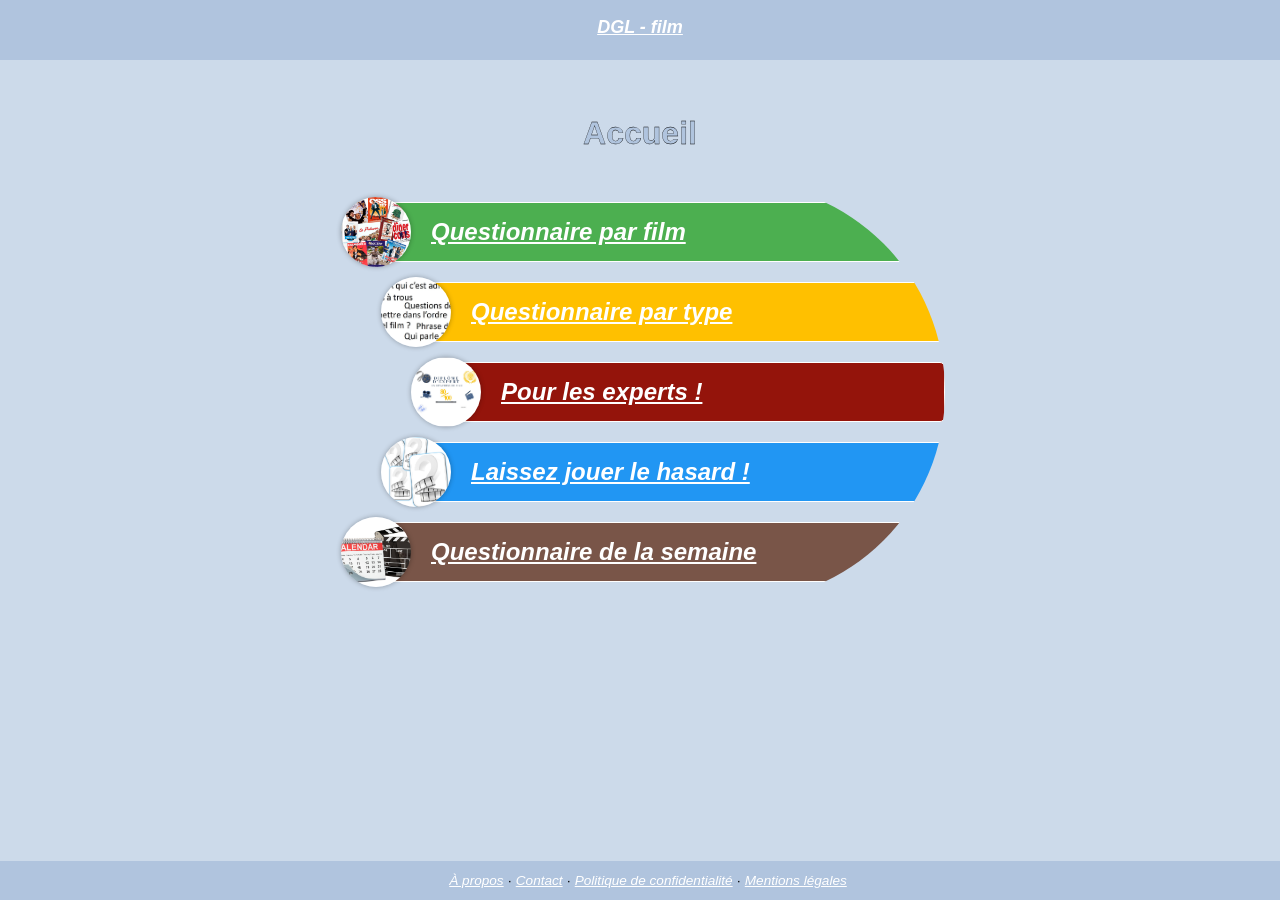
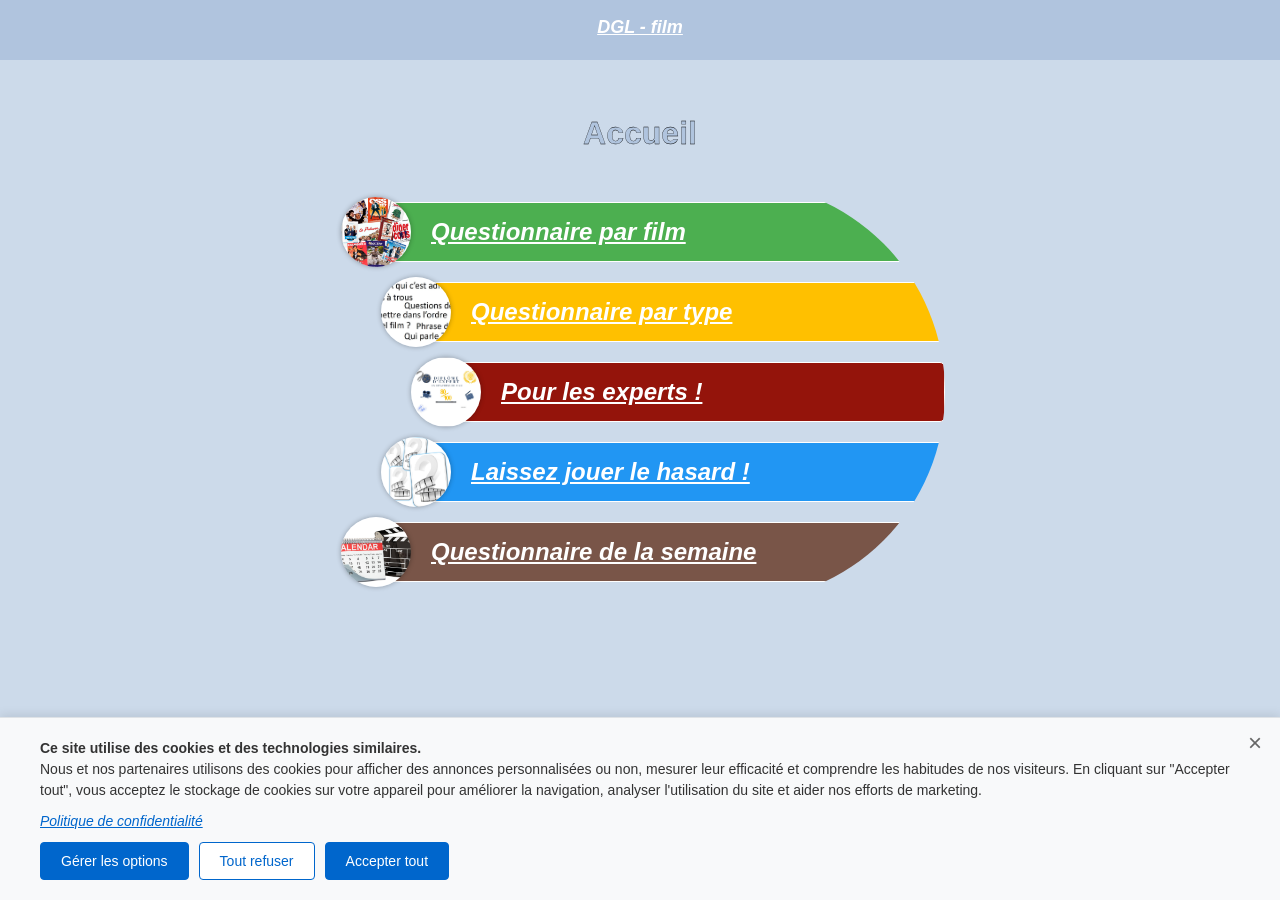
Before and after one commit to GodefroyL/questionnaire-film, a Jekyll site: the page built from index.html, in a window 1280 px wide. Built offline with Jekyll 4.4.1, drawn with Linux system fonts in a browser that asks for light colours.

Commit message:
Ajout des fichiers SEO et bannière de consentement CMP
- Ajout de ads.txt pour la certification Google AdSense
- Ajout de robots.txt pour le référencement
- Ajout de sitemap.xml pour l'indexation des pages avec URL films.dgl-application.fr
- Intégration d'une bannière de consentement CMP compatible Google AdSense
- Création des fichiers CSS et JS pour la gestion des cookies
- Mise à jour du layout base.html avec la bannière et la logique de consentement

Co-authored-by: GodefroyL <GodefroyL@users.noreply.github.com>

```diff
--- a/_layouts/base.html
+++ b/_layouts/base.html
@@ -8,6 +8,11 @@
         <meta name="description" content="{{ page.description }}">
         {% endif %}
         <link rel="icon" href="{{ site.url }}/static/images/logo.ico">
+
+        <!-- Preconnect to Google for AdSense -->
+        <link rel="preconnect" href="https://pagead2.googlesyndication.com">
+        <!-- Cookie Consent CSS -->
+        <link rel="stylesheet" href="{{ site.url }}/static/css/cookie-consent.css">
 
         <link rel="stylesheet" href="{{ site.url }}/static/css/base.css">
         {% if page.css %}
@@ -23,6 +28,27 @@
         {% endif %}
     </head>
     <body>
+        <!-- Cookie Consent Banner - CMP for Google AdSense -->
+        <div id="cookie-consent-banner" class="cookie-consent-banner cookie-consent-hidden">
+            <button class="cookie-consent-close" aria-label="Fermer">&times;</button>
+            <div class="cookie-consent-content">
+                <p class="cookie-consent-text">
+                    <strong>Ce site utilise des cookies et des technologies similaires.</strong><br>
+                    Nous et nos partenaires utilisons des cookies pour afficher des annonces personnalisées ou non,
+                    mesurer leur efficacité et comprendre les habitudes de nos visiteurs.
+                    En cliquant sur "Accepter tout", vous acceptez le stockage de cookies sur votre appareil
+                    pour améliorer la navigation, analyser l'utilisation du site et aider nos efforts de marketing.
+                </p>
+                <p class="cookie-consent-text">
+                    <a href="{{ site.url }}/html/pages_footer/confidentialite.html" target="_blank">Politique de confidentialité</a>
+                </p>
+                <div class="cookie-consent-actions">
+                    <button class="cookie-consent-button cookie-consent-manage">Gérer les options</button>
+                    <button class="cookie-consent-button cookie-consent-reject-all secondary">Tout refuser</button>
+                    <button class="cookie-consent-button cookie-consent-accept-all">Accepter tout</button>
+                </div>
+            </div>
+        </div>
         <header>
             <a href="{{ site.url }}/index.html">DGL - film</a>
         </header>
--- /dev/null
+++ b/ads.txt
@@ -0,0 +1 @@
+google.com, pub-4994392991547793, DIRECT, f08c47fec0942fa0
--- /dev/null
+++ b/robots.txt
@@ -0,0 +1,4 @@
+User-agent: *
+Allow: /
+
+Sitemap: https://films.dgl-application.fr/sitemap.xml
--- /dev/null
+++ b/static/css/cookie-consent.css
@@ -0,0 +1,126 @@
+.cookie-consent-banner {
+    position: fixed;
+    bottom: 0;
+    left: 0;
+    right: 0;
+    background-color: #f8f9fa;
+    border-top: 1px solid #dee2e6;
+    padding: 20px;
+    box-shadow: 0 -2px 10px rgba(0, 0, 0, 0.1);
+    z-index: 10000;
+    display: flex;
+    flex-direction: column;
+    gap: 15px;
+}
+
+.cookie-consent-content {
+    display: flex;
+    flex-direction: column;
+    gap: 10px;
+    max-width: 1200px;
+    margin: 0 auto;
+    width: 100%;
+}
+
+.cookie-consent-text {
+    font-size: 14px;
+    line-height: 1.5;
+    color: #333;
+    margin: 0;
+}
+
+.cookie-consent-text strong {
+    font-weight: 600;
+}
+
+.cookie-consent-text a {
+    color: #0066cc;
+    text-decoration: underline;
+}
+
+.cookie-consent-text a:hover {
+    color: #0052a3;
+}
+
+.cookie-consent-actions {
+    display: flex;
+    flex-wrap: wrap;
+    gap: 10px;
+    align-items: center;
+}
+
+.cookie-consent-button {
+    padding: 10px 20px;
+    border: 1px solid #0066cc;
+    background-color: #0066cc;
+    color: white;
+    border-radius: 4px;
+    cursor: pointer;
+    font-size: 14px;
+    font-weight: 500;
+    transition: background-color 0.2s, border-color 0.2s;
+}
+
+.cookie-consent-button:hover {
+    background-color: #0052a3;
+    border-color: #0052a3;
+}
+
+.cookie-consent-button.secondary {
+    background-color: white;
+    color: #0066cc;
+    border-color: #0066cc;
+}
+
+.cookie-consent-button.secondary:hover {
+    background-color: #f0f7ff;
+    border-color: #0052a3;
+}
+
+.cookie-consent-close {
+    position: absolute;
+    top: 10px;
+    right: 10px;
+    background: none;
+    border: none;
+    font-size: 24px;
+    cursor: pointer;
+    color: #666;
+    width: 30px;
+    height: 30px;
+    display: flex;
+    align-items: center;
+    justify-content: center;
+}
+
+.cookie-consent-close:hover {
+    color: #333;
+    background-color: #f0f0f0;
+    border-radius: 50%;
+}
+
+.cookie-consent-hidden {
+    display: none !important;
+}
+
+@media (max-width: 768px) {
+    .cookie-consent-banner {
+        padding: 15px;
+    }
+
+    .cookie-consent-actions {
+        flex-direction: column;
+        align-items: stretch;
+    }
+
+    .cookie-consent-button {
+        width: 100%;
+        text-align: center;
+    }
+
+    .cookie-consent-close {
+        top: 5px;
+        right: 5px;
+        font-size: 20px;
+    }
+}
--- /dev/null
+++ b/static/js/cookie-consent.js
@@ -0,0 +1,105 @@
+// Cookie Consent Manager - CMP compatible with Google AdSense
+// This implements a simple consent banner for GDPR compliance
+
+document.addEventListener('DOMContentLoaded', function() {
+    // Check if consent has already been given
+    const consentGiven = localStorage.getItem('cookie_consent');
+    const consentBanner = document.getElementById('cookie-consent-banner');
+
+    if (!consentBanner) return;
+
+    // If consent has been given, hide the banner
+    if (consentGiven) {
+        consentBanner.classList.add('cookie-consent-hidden');
+        // Load AdSense if consent was given for ads
+        if (consentGiven.includes('ads') && window.adsbygoogle) {
+            initializeAds();
+        }
+        return;
+    }
+
+    // Show the banner
+    consentBanner.classList.remove('cookie-consent-hidden');
+
+    // Handle button clicks
+    const acceptAllBtn = consentBanner.querySelector('.cookie-consent-accept-all');
+    const rejectAllBtn = consentBanner.querySelector('.cookie-consent-reject-all');
+    const manageBtn = consentBanner.querySelector('.cookie-consent-manage');
+    const closeBtn = consentBanner.querySelector('.cookie-consent-close');
+
+    function hideBanner() {
+        consentBanner.classList.add('cookie-consent-hidden');
+    }
+
+    function saveConsent(consentType) {
+        localStorage.setItem('cookie_consent', consentType);
+        // Set cookie for Google's CMP requirements
+        document.cookie = `cookie_consent=${consentType}; path=/; max-age=${365 * 24 * 60 * 60}; SameSite=Lax`;
+    }
+
+    function initializeAds() {
+        // Re-initialize AdSense slots
+        if (window.adsbygoogle && window.adsbygoogle.push) {
+            document.querySelectorAll('ins.adsbygoogle').forEach(function(ins) {
+                if (ins.offsetWidth > 0) {
+                    try {
+                        (window.adsbygoogle = window.adsbygoogle || []).push({});
+                    } catch (e) {}
+                }
+            });
+        }
+    }
+
+    if (acceptAllBtn) {
+        acceptAllBtn.addEventListener('click', function() {
+            saveConsent('all');
+            hideBanner();
+            initializeAds();
+        });
+    }
+
+    if (rejectAllBtn) {
+        rejectAllBtn.addEventListener('click', function() {
+            saveConsent('none');
+            hideBanner();
+            // Remove AdSense scripts if they exist
+            const adsbygoogle = document.querySelectorAll('script[src*="adsbygoogle"]');
+            adsbygoogle.forEach(script => script.remove());
+        });
+    }
+
+    if (manageBtn) {
+        manageBtn.addEventListener('click', function() {
+            // For now, manage button works like accept all
+            // In a full implementation, this would open a modal with granular options
+            saveConsent('all');
+            hideBanner();
+            initializeAds();
+        });
+    }
+
+    if (closeBtn) {
+        closeBtn.addEventListener('click', function() {
+            // Close without consent - treat as rejection
+            saveConsent('none');
+            hideBanner();
+        });
+    }
+
+    // Also handle the Google AdSense consent API if available
+    if (window.gtag) {
+        window.gtag('consent', 'default', {
+            'ad_storage': consentGiven ? 'granted' : 'denied',
+            'analytics_storage': 'denied',
+            'functionality_storage': 'denied',
+            'personalization_storage': consentGiven ? 'granted' : 'denied',
+            'security_storage': 'granted'
+        });
+    }
+});
+
+// Function to check consent for ads
+function hasAdConsent() {
+    const consent = localStorage.getItem('cookie_consent');
+    return consent && consent.includes('ads');
+}
```
Also changed, not shown: other parts of _layouts/base.html (+13 -0 lines), sitemap.xml (added, +135 -0 lines).
